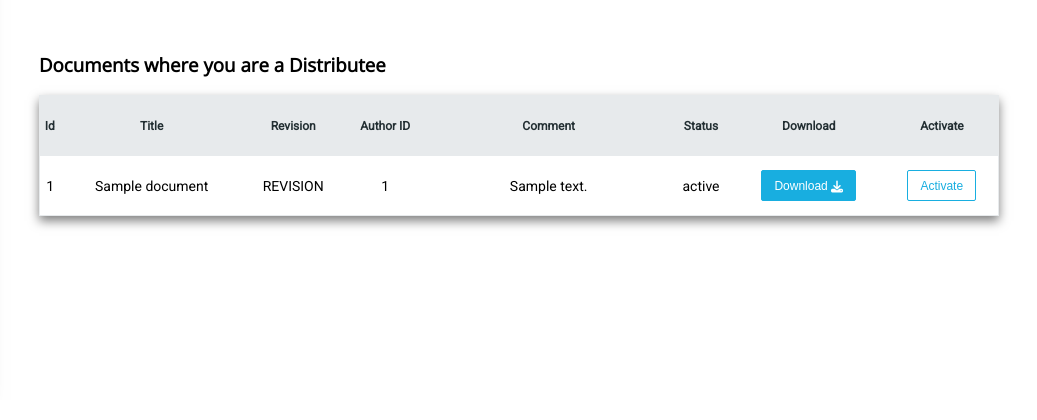
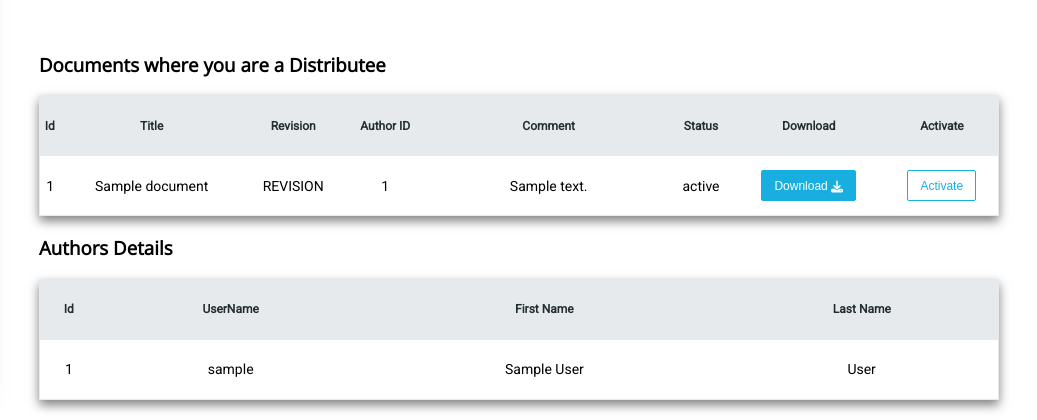
Before and after one commit to althomoore/IP3Final, a PHP site: page /mainPage.php in a window 1280 px wide. Shown: the part 400-820 px from the top of the page, without its empty margins (5-1042 px from the left). Before the commit the page ends 628 px from the top, so only its background shows below. Run offline with PHP 8.4, Linux system fonts and the light colour scheme; the visitor is signed in with stand-in values (Sample User, id 1); tables that the repository leaves empty hold one stand-in row (values such as "Sample post"); some libraries are stand-ins or nearby versions.

Commit message:
Created table with author details : User id/ username/ first name/last name

```diff
--- a/WebApp/Php/docTable.php
+++ b/WebApp/Php/docTable.php
@@ -160,6 +160,56 @@ WHERE (user.username='{$_SESSION['username']}' AND (document.status = 'active' O
 
 
 
+<h3>Authors Details</h3>
+<table id="mainTable">
+    <thead>
+    <tr>
+        <th>Id</th>
+        <th>UserName</th>
+        <th>First Name</th>
+        <th>Last Name</th>
+    </tr>
+    </thead>
+    <tbody>
+
+    <?php
+
+
+    $servername = "localhost";
+    $dbname = "mydb";
+
+    try {
+        $conn=new PDO("mysql:host=$servername;dbname=$dbname",DB_USER, DB_PASS);
+        $conn -> setAttribute(PDO::ATTR_ERRMODE, PDO::ERRMODE_EXCEPTION);
+        //echo DB_USER . " is connected to " . $dbname;
+    } catch(PDOException $e) {
+        echo "Connection Failed: <br />" . $e -> getMessage();
+    }
+
+    $query= "SELECT user.id, user.forename, user.surname, user.username FROM user";
+    foreach ($conn->query($query) as $row) {
+        echo "
+                <tr id=" . "tableRow" . $row['id'] ." >
+                    <td> " . $row['id'] . " </td>
+                    <td> " . $row['username'] . " </td>
+                    <td> " . $row['forename'] . " </td>
+                    <td> " . $row['surname'] . " </td>
+
+
+                </tr>
+            ";
+    }
+
+    ?>
+    </tbody>
+</table>
+
+
+
+
+
+
+
 
 <?php
 try {
```
